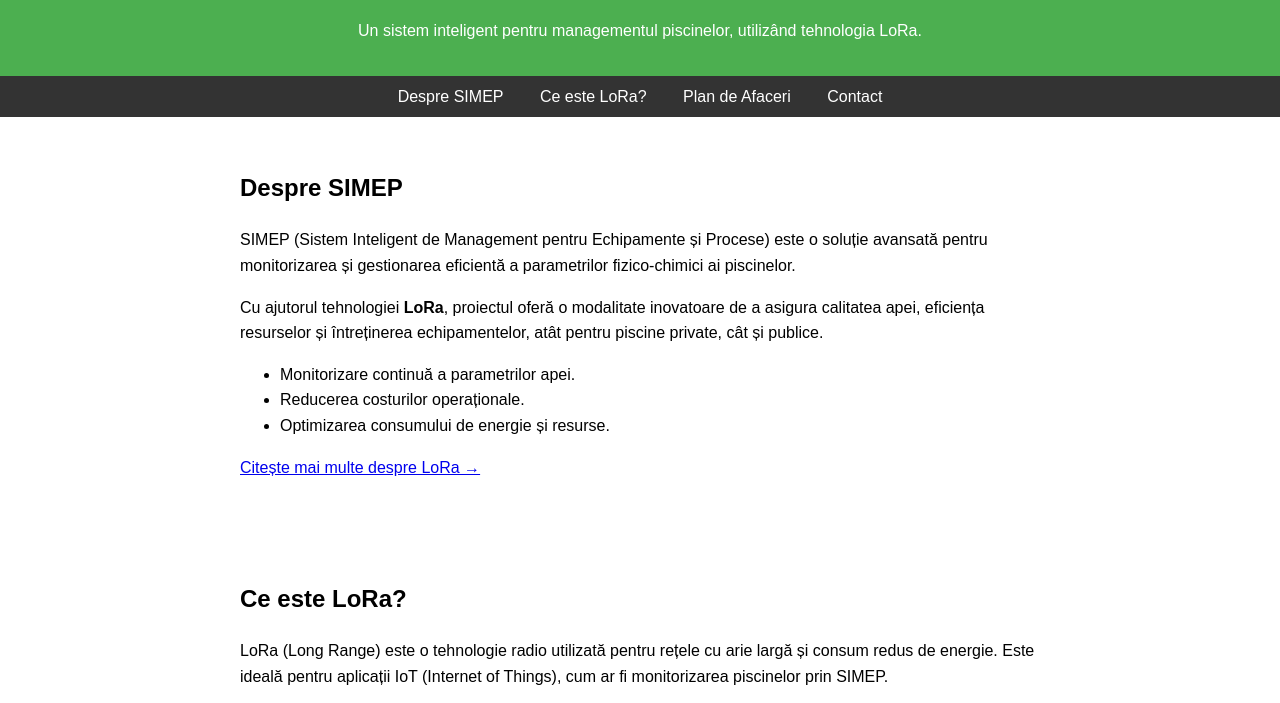
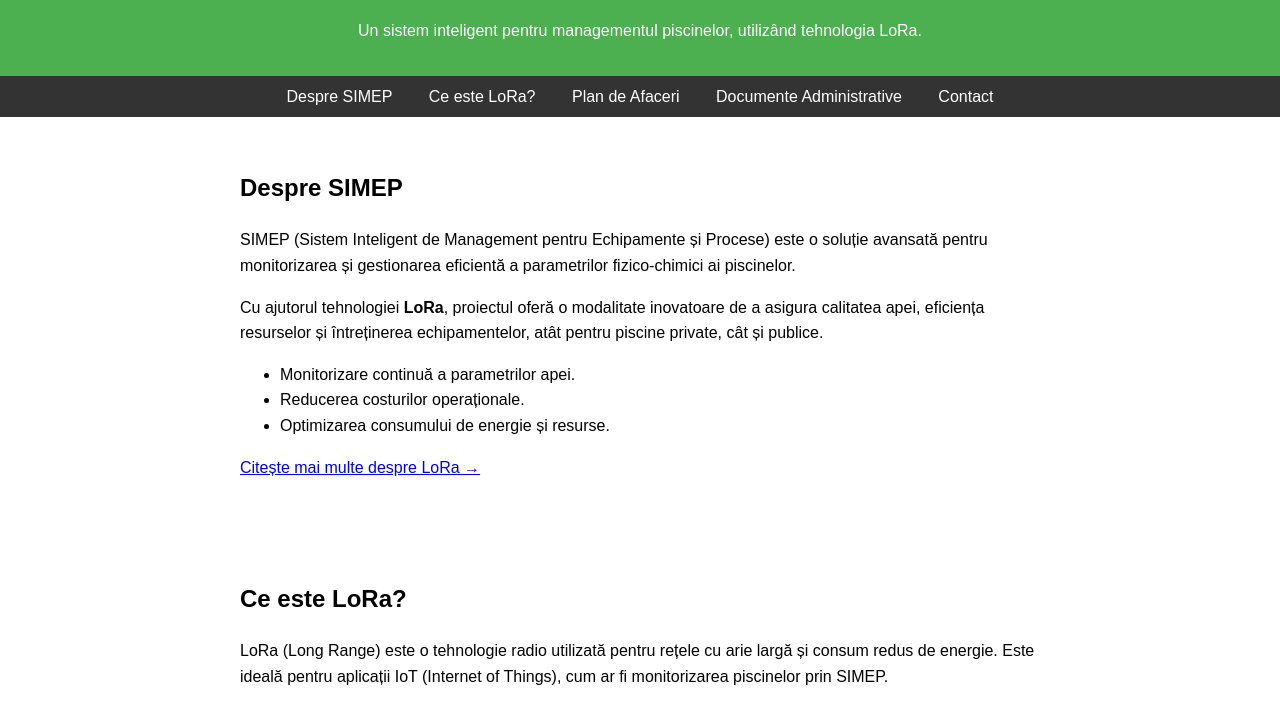
Before and after one commit to VSLinea/SIMEP, a plain HTML site: page index.html in a window 1280 px wide. Shown: the part 92-795 px from the top of the page. Drawn offline with Linux system fonts and the light colour scheme.

Commit message:
Update index.html

```diff
--- a/index.html
+++ b/index.html
@@ -50,6 +50,7 @@
         <a href="#despre-simep">Despre SIMEP</a>
         <a href="#ce-este-lora">Ce este LoRa?</a>
         <a href="plan-afaceri.html">Plan de Afaceri</a>
+        <a href="documente.html">Documente Administrative</a>
         <a href="#contact">Contact</a>
     </nav>
     <section id="despre-simep">
```
